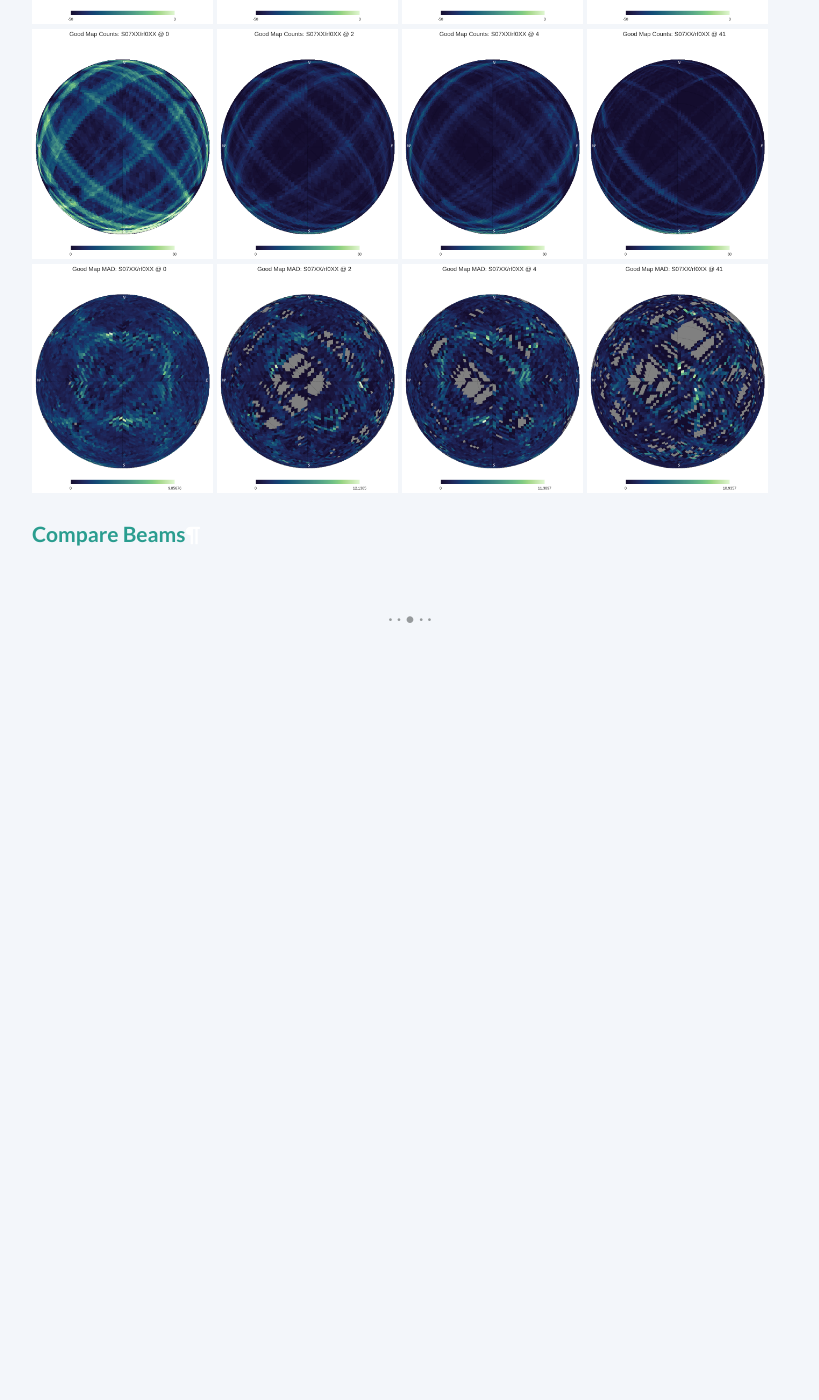
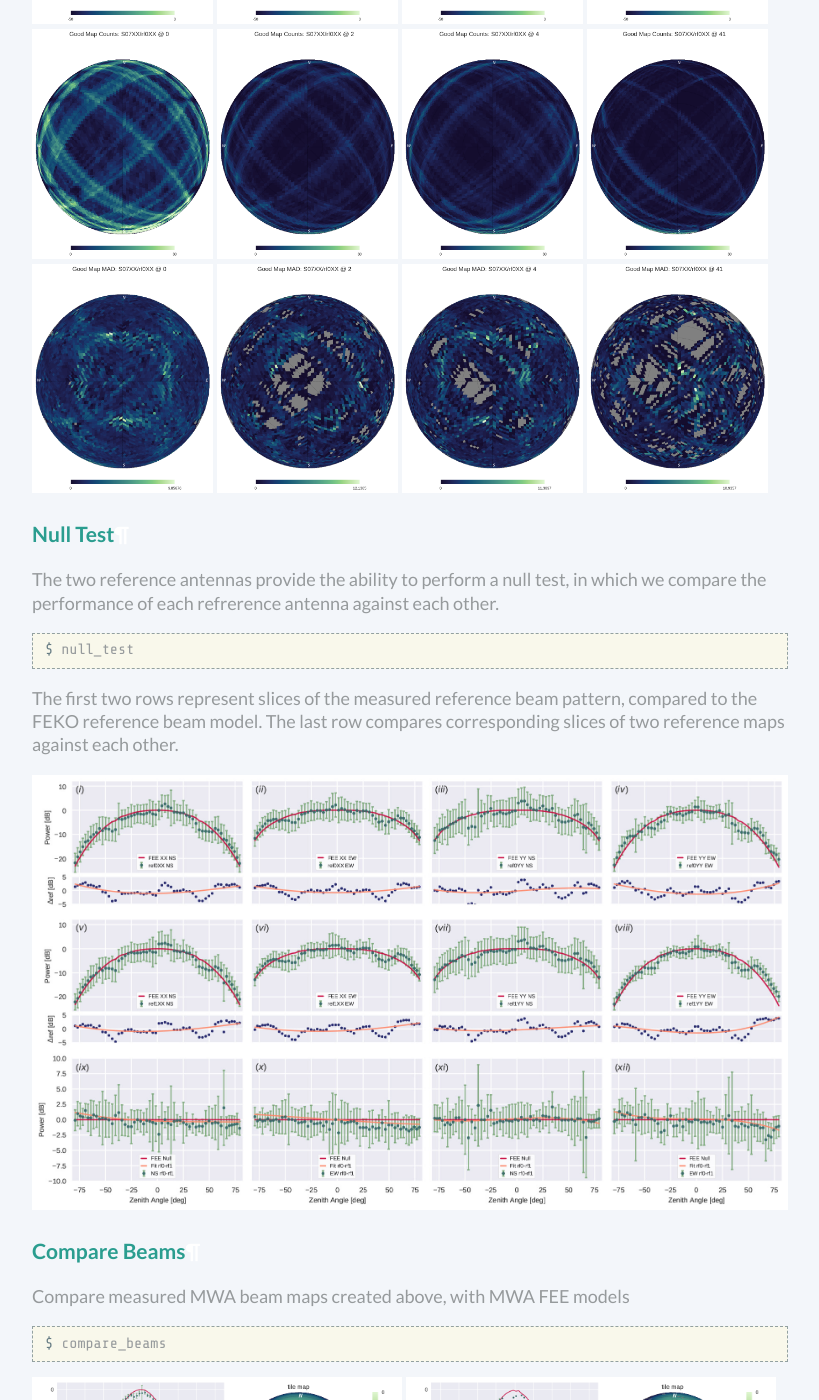
Before and after one commit to amanchokshi/EMBERS, a Sphinx documentation site: the page built from docs/embersbyexample.rst, in a window 1280 px wide and 1400 px high, scrolled down 18123 px. Shown: the whole window, without its empty margins (230-1049 px from the left). Built offline with Sphinx 7.4.7, drawn with Linux system fonts in a browser that asks for light colours; before the commit the page ends 18753 px from its top, so only the background shows below that.

Commit message:
Completed examples for compare beams section

```diff
--- a/docs/embersbyexample.rst
+++ b/docs/embersbyexample.rst
@@ -518,6 +518,36 @@
 .. image:: _static/imgs/S07XX_rf0XX_41_clean_map_errors.png
     :width: 24%
 
+Null Test
+^^^^^^^^^
+The two reference antennas provide the ability to perform a null test, in which we compare the performance of each refrerence antenna against each other.
+
+.. code-block:: console
+
+    $ null_test
+
+The first two rows represent slices of the measured reference beam pattern, compared to the FEKO reference beam model. The last row compares corresponding
+slices of two reference maps against each other.
+
+.. image:: _static/imgs/null_test.jpg
+   :width: 100%
 
 Compare Beams
 ^^^^^^^^^^^^^
+Compare measured MWA beam maps created above, with MWA FEE models
+
+.. code-block:: console
+
+    $ compare_beams
+
+.. image:: _static/imgs/S07XX_rf0XX_0_beam_slices.png
+   :width: 49%
+
+.. image:: _static/imgs/S07XX_rf0XX_2_beam_slices.png
+   :width: 49%
+
+.. image:: _static/imgs/S07XX_rf0XX_4_beam_slices.png
+   :width: 49%
+
+.. image:: _static/imgs/S07XX_rf0XX_41_beam_slices.png
+   :width: 49%
```
Also changed, not shown: docs/_static/imgs/null_test.jpg (added), 1 other file.
